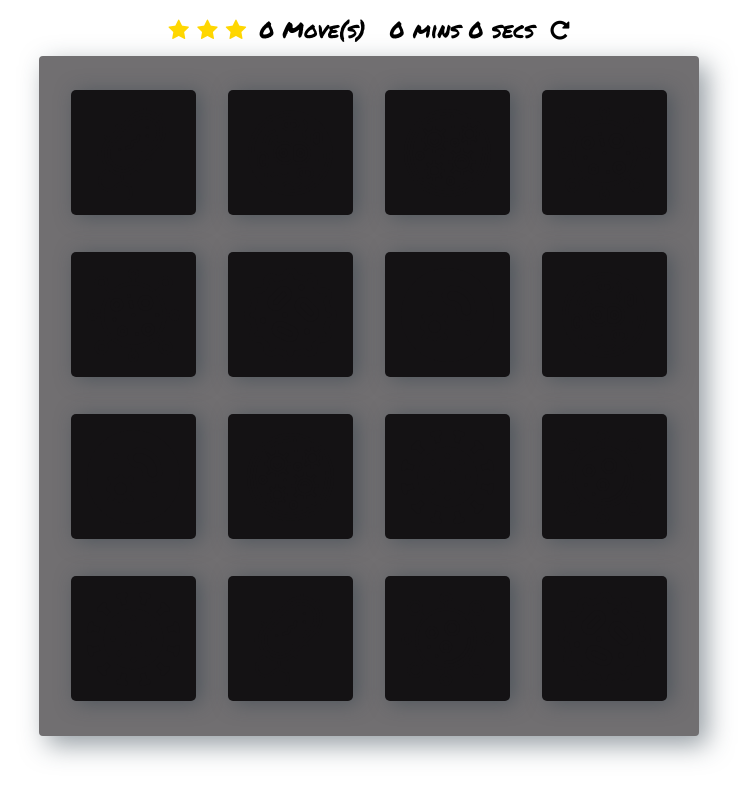
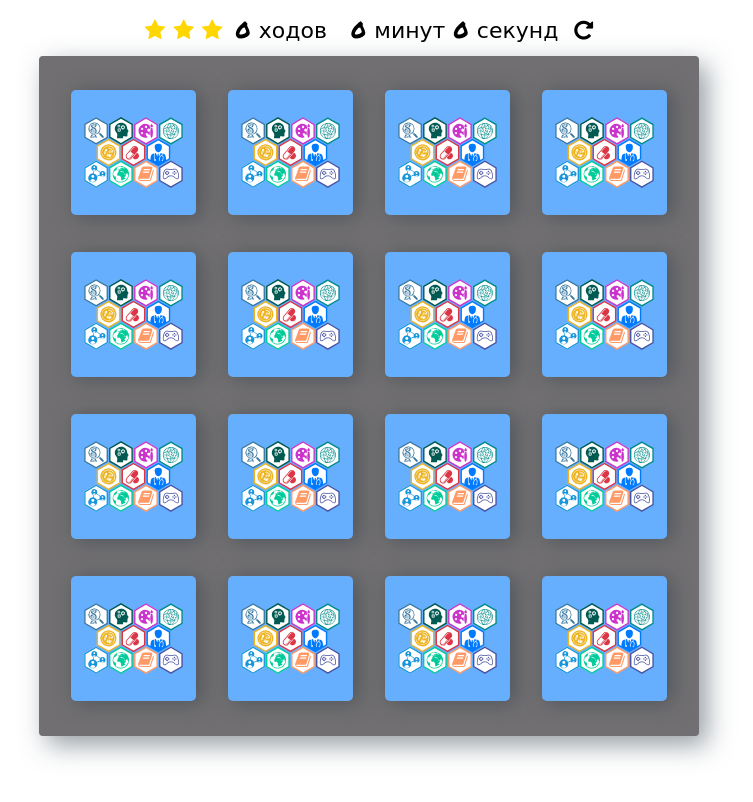
Before and after one commit to iacmac-web-tools/amrhub-game, a plain HTML site: page index.html in a window 1280 px wide. Shown: the part 132-934 px from the top of the page, without its empty margins (271-1024 px from the left). Drawn offline with Linux system fonts and the light colour scheme; a web font is replaced by a local one.

Commit message:
amrhub-game ready

```diff
--- a/css/app.css
+++ b/css/app.css
@@ -37,6 +37,7 @@ body {
 
 h1 {
 	font-family: 'Gloria Hallelujah', cursive;
+
 }
 
 
@@ -63,6 +64,8 @@ h1 {
 	width: 3.7rem;
 	margin: 0.2rem 0.2rem;
 	background: #141214;;
+	background: url("/img/amrhub_square_logo.svg");
+	background-size: 100% 100%;
 	font-size: 0;
 	color: #ffffff;
 	border-radius: 5px;
@@ -71,6 +74,18 @@ h1 {
 	justify-content: center;
 	align-items: center;
 	box-shadow: 5px 2px 20px 0 rgba(46, 61, 73, 0.5);
+}
+
+.deck .card img {
+	opacity: 0;
+}
+
+.deck .card.open img {
+	opacity: 1;
+}
+
+.deck .card.disabled.match img {
+	opacity: 1;
 }
 
 .deck .card.open {
@@ -185,6 +200,7 @@ h1 {
 	margin-top: 0;
 	color: #333;
 	font-family: Tahoma, Arial, sans-serif;
+	text-align: center;
 }
 
 .popup .close {
--- a/index.html
+++ b/index.html
@@ -2,7 +2,7 @@
 <html lang="en">
 <head>
     <meta charset="utf-8">
-    <title>Memory Game</title>
+    <title>AMRhub Game</title>
     <meta name="description" content="">
     <meta name="viewport" content="width=device-width, initial-scale=1">
     <link rel="stylesheet prefetch" href="https://maxcdn.bootstrapcdn.com/font-awesome/4.6.1/css/font-awesome.min.css">
@@ -14,7 +14,7 @@
 
     <div class="container">
         <header>
-            <h1>Memory Game</h1>
+            <h1>AMRhub Game</h1>
         </header>
 
         <section class="score-panel">
@@ -24,7 +24,7 @@
         		<li><i class="fa fa-star"></i></li>
         	</ul>
 
-        	<span class="moves">0</span> Move(s)
+        	<span class="moves">0</span> ходов
 
             <div class="timer">
             </div>
@@ -35,70 +35,70 @@
         </section>
 
         <ul class="deck" id="card-deck">
-            <li class="card" type="virus">
-                <img src="img/virus.svg" alt="">
+            <li class="card" type="map">
+                <img src="img/map.svg" alt="">
             </li>
-            <li class="card" type="bac-lat">
-                <img src="img/bac-lat.svg" alt="">
+            <li class="card" type="cloud">
+                <img src="img/cloud.svg" alt="">
             </li>
-            <li class="card match" type="virus-dot">
-                <img src="img/virus-dot.svg" alt="">
+            <li class="card match" type="expert">
+                <img src="img/expert.svg" alt="">
             </li>
-            <li class="card" type="bac-smile" >
-                <img src="img/bac-smile.svg" alt="">
+            <li class="card" type="note" >
+                <img src="img/note.svg" alt="">
             </li>
-            <li class="card" type="bac-sun">
-                <img src="img/bac-sun.svg" alt="">
+            <li class="card" type="seq">
+                <img src="img/seq.svg" alt="">
             </li>
-            <li class="card match" type="bacteria">
-                <img src="img/bacteria.svg" alt="">
+            <li class="card match" type="team">
+                <img src="img/team.svg" alt="">
             </li>
-            <li class="card" type="plate">
-                <img src="img/plate.svg" alt="">
+            <li class="card" type="forum">
+                <img src="img/forum.svg" alt="">
             </li>
-            <li class="card" type="cells">
-                <img src="img/cells.svg" alt="">
+            <li class="card" type="cf">
+                <img src="img/cf.svg" alt="">
             </li>
-            <li class="card" type="virus">
-                <img src="img/virus.svg" alt="">
+            <li class="card" type="map">
+                <img src="img/map.svg" alt="">
             </li>
-            <li class="card" type="bac-lat">
-                <img src="img/bac-lat.svg" alt="">
+            <li class="card" type="cloud">
+                <img src="img/cloud.svg" alt="">
             </li>
-            <li class="card match" type="virus-dot">
-                <img src="img/virus-dot.svg" alt="">
+            <li class="card match" type="expert">
+                <img src="img/expert.svg" alt="">
             </li>
-            <li class="card" type="bac-smile" >
-                <img src="img/bac-smile.svg" alt="">
+            <li class="card" type="note" >
+                <img src="img/note.svg" alt="">
             </li>
-            <li class="card" type="bac-sun">
-                <img src="img/bac-sun.svg" alt="">
+            <li class="card" type="seq">
+                <img src="img/seq.svg" alt="">
             </li>
-            <li class="card match" type="bacteria">
-                <img src="img/bacteria.svg" alt="">
+            <li class="card match" type="team">
+                <img src="img/team.svg" alt="">
             </li>
-            <li class="card" type="plate">
-                <img src="img/plate.svg" alt="">
+            <li class="card" type="forum">
+                <img src="img/forum.svg" alt="">
             </li>
-            <li class="card" type="cells">
-                <img src="img/cells.svg" alt="">
+            <li class="card" type="cf">
+                <img src="img/cf.svg" alt="">
             </li>
         </ul>
 
         <div id="popup1" class="overlay">
             <div class="popup">
-                <h2>Congratulations 🎉</h2>
+                <h2>Поздравляем 🎉</h2>
                 <a class="close" href=# >×</a>
                 <div class="content-1">
-                    Congratulations you're a winner 🎉🎉
+                    Вы победитель 🎉🎉
                 </div>
                 <div class="content-2">
-                    <p>You made <span id=finalMove> </span> moves </p>
-                    <p>in <span id=totalTime> </span> </p>
-                    <p>Rating:  <span id=starRating></span></p>
+                    <p>Результат <span id=finalMove> </span> ходов </p>
+                    <p>за <span id=totalTime> </span> </p>
+                    <p>Рейтинг:  <span id=starRating></span></p>
                 </div>
                 <button id="play-again"onclick="playAgain()">
-                    Play again 😄</a>
+                    Сыграть еще раз 😄</a>
                 </button>
             </div>
         </div>
--- a/js/app.js
+++ b/js/app.js
@@ -79,7 +79,7 @@ function startGame(){
     minute = 0;
     hour = 0;
     var timer = document.querySelector(".timer");
-    timer.innerHTML = "0 mins 0 secs";
+    timer.innerHTML = "0 минут 0 секунд";
     clearInterval(interval);
 }
 
@@ -185,7 +185,7 @@ var timer = document.querySelector(".timer");
 var interval;
 function startTimer(){
     interval = setInterval(function(){
-        timer.innerHTML = minute+"mins "+second+"secs";
+        timer.innerHTML = minute+" минут "+second+" секунд";
         second++;
         if(second == 60){
             minute++;
```
Also changed, not shown: img/amrhub_round_logo.svg (added), img/amrhub_square_logo.svg (added), img/book.svg (added), img/cf.svg (added), img/cloud.svg (added), img/expert.svg (added), img/forum.svg (added), img/hub.svg (added), img/map.svg (added), img/note.svg (added), img/paint.svg (added), img/seq.svg (added), img/team.svg (added).
